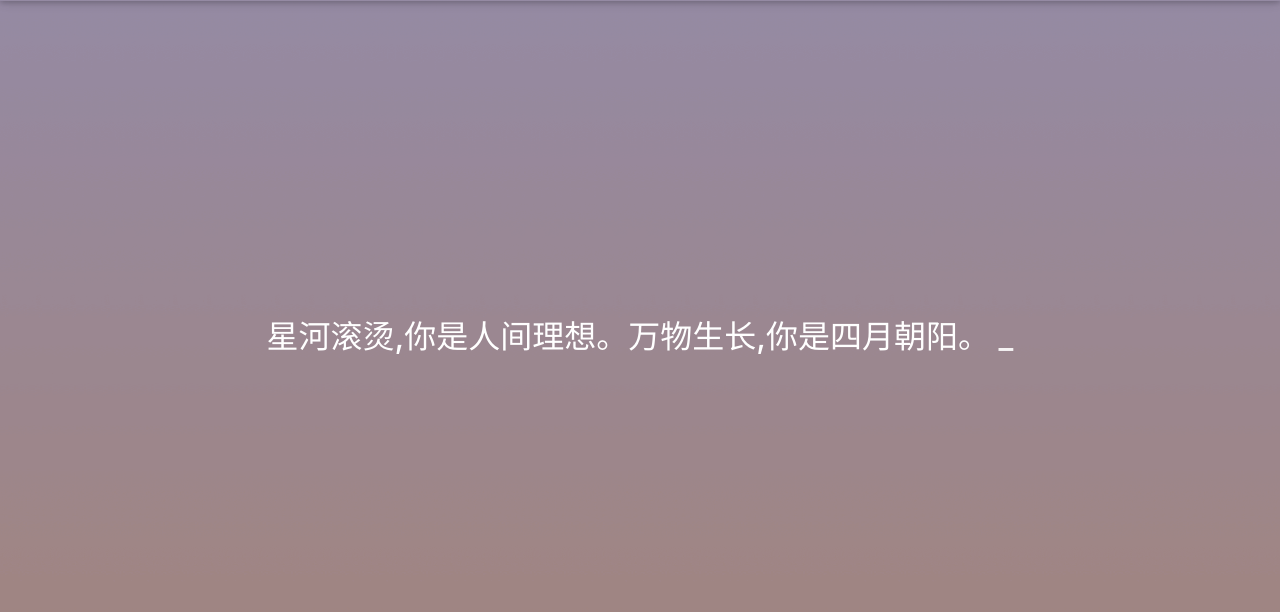
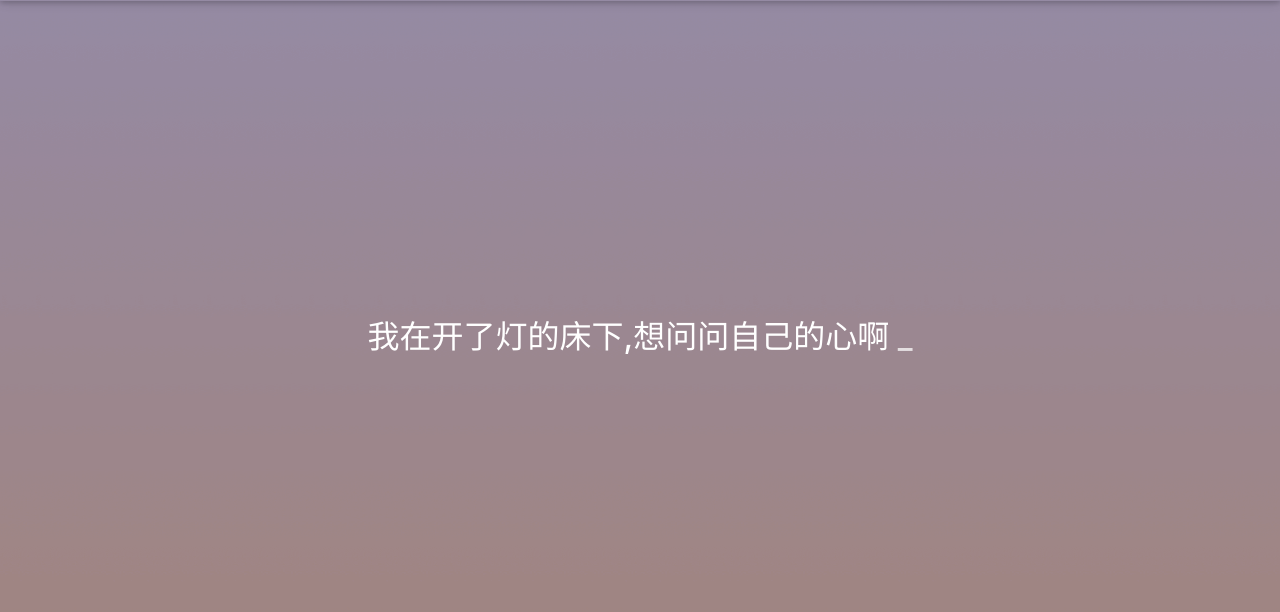
Before and after one commit to 1224900587/1224900587.github.io, a plain HTML site: page index.html in a window 1280 px wide. Shown: the part 63-675 px from the top of the page. Drawn offline with nearby package versions, Linux system fonts and the light colour scheme; some packages are replaced by stand-ins of ours; a script that the page names is missing; a small style sheet from the web is missing.

Commit message:
Site updated: 2020-08-01 21:19:16

```diff
--- a/index.html
+++ b/index.html
@@ -290,7 +290,7 @@ github账号名称.+gitub.io
     var typed = new Typed('#subtitle', {
       strings: [
         '  ',
-        "星河滚烫,你是人间理想。万物生长,你是四月朝阳。&nbsp;",
+        "我在开了灯的床下,想问问自己的心啊&nbsp;",
       ],
       cursorChar: "_",
       typeSpeed: 70,
```
